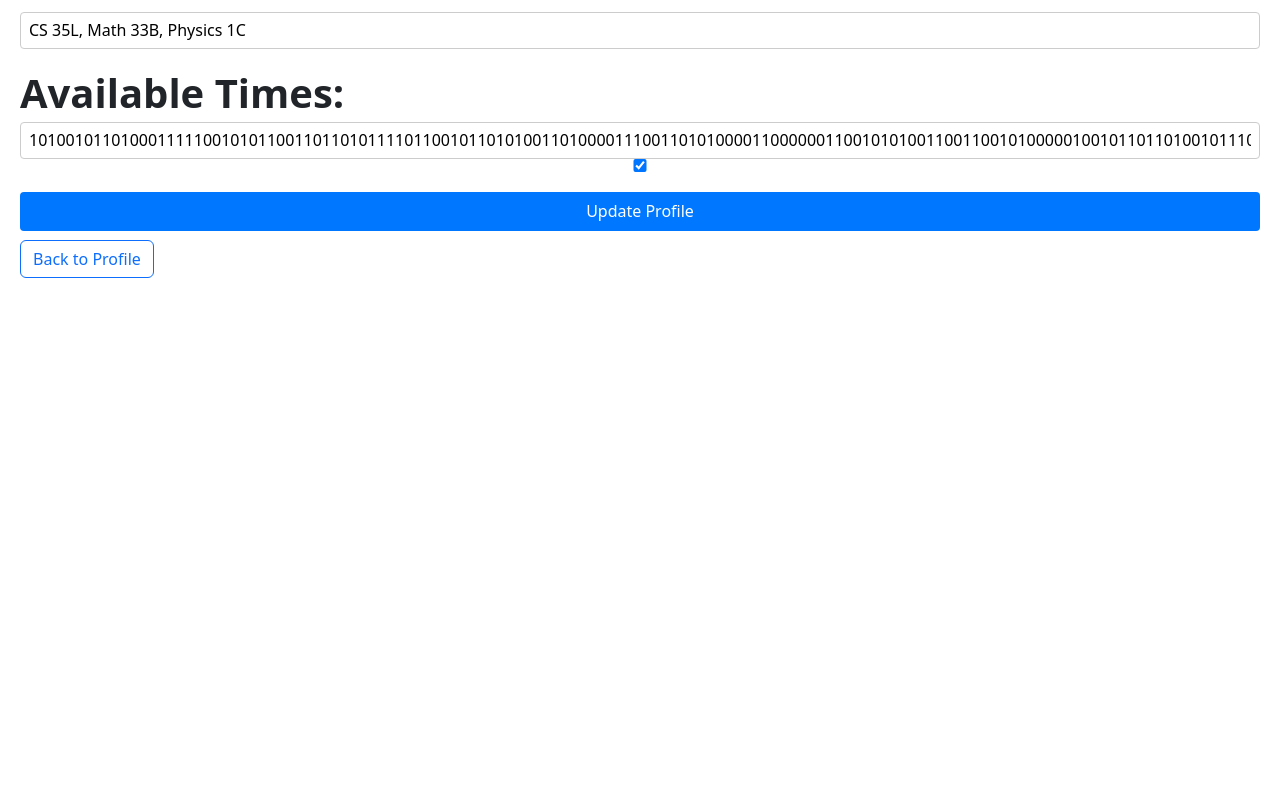
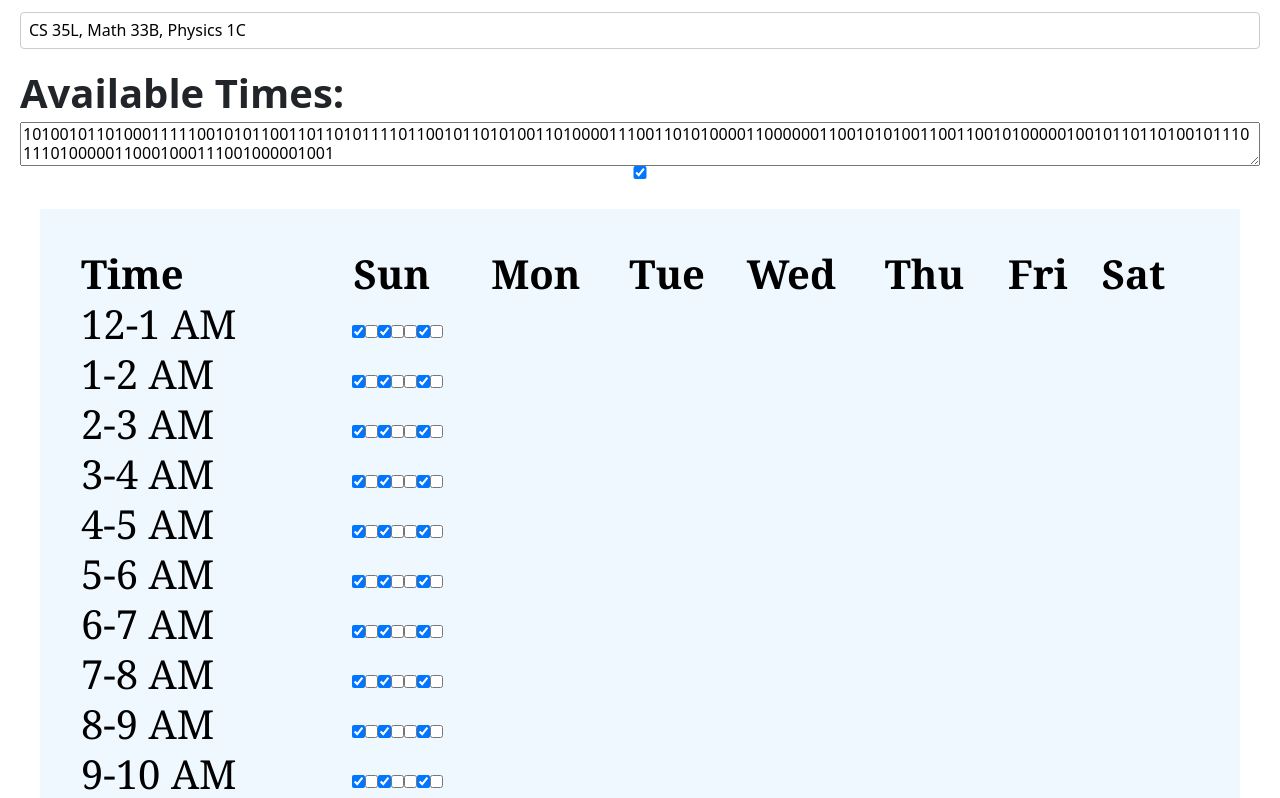
Before and after one commit to myCoalSmells/study_sync, a React (Create React App) app: page /editprofile in a window 1280 px wide. Shown: the part 602-1400 px from the top of the page. Before the commit the page ends 911 px from the top, so only its background shows below. Built offline with nearby package versions, Linux system fonts and the light colour scheme.

Commit message:
Majority of Checkmarks are still in.
Still fixing the issue where checkmarks are all in one day

```diff
--- a/src/EditProfile.js
+++ b/src/EditProfile.js
@@ -3,6 +3,7 @@ import { Link } from "react-router-dom";
 
 // css modules
 import EPMod from "./EditProfile.module.css";
+import PPMod from "./ProfilePage.module.css";
 import Button from 'react-bootstrap/Button';
 import 'bootstrap/dist/css/bootstrap.min.css';
 
@@ -58,17 +59,7 @@ export default function EditProfile() {
         }, 2300);
     };
 
-    // handle checkbox
-    // const handleCheck = (e) => {
-    //     const availTimeArr = Student.availTime.split('');
-    //     if (e.target.checked === true) {
-    //         availTimeArr[index] = '0';
-    //     } else {
-    //         availTimeArr[index] = '1';
-    //     }
-    //     const updatedAvailTimeArr = availTimeArr.join('');
-    //     setAvailTime(updatedAvailTimeArr);
-    // }
+    // checkbox check
     const handleCheck = (isChecked, index, e) => {
         const availTimeArr = availTime.split('');
         if (isChecked) {
@@ -78,6 +69,40 @@ export default function EditProfile() {
         }
         const updatedAvailTimeArr = availTimeArr.join('');
         setAvailTime(updatedAvailTimeArr);
+    };
+
+    // generate the schedule table
+    function generateTableRows() {
+        const times = ['12-1 AM', '1-2 AM', '2-3 AM', '3-4 AM', '4-5 AM', '5-6 AM', '6-7 AM', '7-8 AM', '8-9 AM', '9-10 AM', '10-11 AM', '11-12 AM', '12-1 PM', '1-2 PM', '2-3 PM', '3-4 PM', '4-5 PM', '5-6 PM', '6-7 PM', '7-8 PM', '8-9 PM', '9-10 PM', '10-11 PM', '11-12 PM'];
+        const tableRows = [];
+
+        for (let i = 0; i < times.length; i++) {
+            const day = times[i];
+            const availTimes = [];
+
+            // populate availability times for current day
+            for (let j = 0; j < 7; j++) {
+                const index = i + (j * 7);
+                availTimes.push(availTime[index]);
+            }
+
+            // generate table row with availability times for current day
+            tableRows.push(
+                <tr key={day}>
+                    <td className={styles.text}>{day}</td>
+                    {availTimes.map((time, index) => (
+                        <input type="checkbox" checked={availTime[index] === '1'} onChange={(e) => handleCheck(e.target.checked, index)} />
+                    ))}
+                    <td></td>
+                </tr>
+            );
+        }
+
+        return tableRows;
+    }
+    const styles = {
+        text: PPMod.text,
+        highlight: PPMod.highlight,
     };
 
     return(
@@ -106,10 +131,29 @@ export default function EditProfile() {
 
                 <div className={EPMod.subcontainer}>
                     <label htmlFor="availTime">Available Times:</label>
-                    <input type="text" id="availTime" value={availTime} onChange={(e) => setAvailTime(e.target.value)} />
+                    <textarea value={availTime} readOnly='true' style={{fontSize: "16px"}}/>
 
                     <input type="checkbox" checked={availTime[0] === '1'} onChange={(e) => handleCheck(e.target.checked, 0)} />
 
+                </div>
+                <div className={PPMod.container}>
+                    <table>
+                        <thead>
+                            <tr>
+                                <th className={PPMod.text}>Time</th>
+                                <th className={PPMod.text}>Sun</th>
+                                <th className={PPMod.text}>Mon</th>
+                                <th className={PPMod.text}>Tue</th>
+                                <th className={PPMod.text}>Wed</th>
+                                <th className={PPMod.text}>Thu</th>
+                                <th className={PPMod.text}>Fri</th>
+                                <th className={PPMod.text}>Sat</th>
+                            </tr>
+                        </thead>
+                        <tbody>
+                            {generateTableRows()}
+                        </tbody>
+                    </table>
                 </div>
 
                 <div className={EPMod.subcontainer}>
--- a/src/ProfilePage.js
+++ b/src/ProfilePage.js
@@ -80,11 +80,6 @@ export default function ProfilePage() {
         text: PPMod.text,
         highlight: PPMod.highlight,
     };
-    const boxStyle = {
-        backgroundColor: 'red',
-        width: '50px',
-        height: '50px',
-    };
 
     // Temp Student Data Format
     // Extract firebase and put into this format?
```
